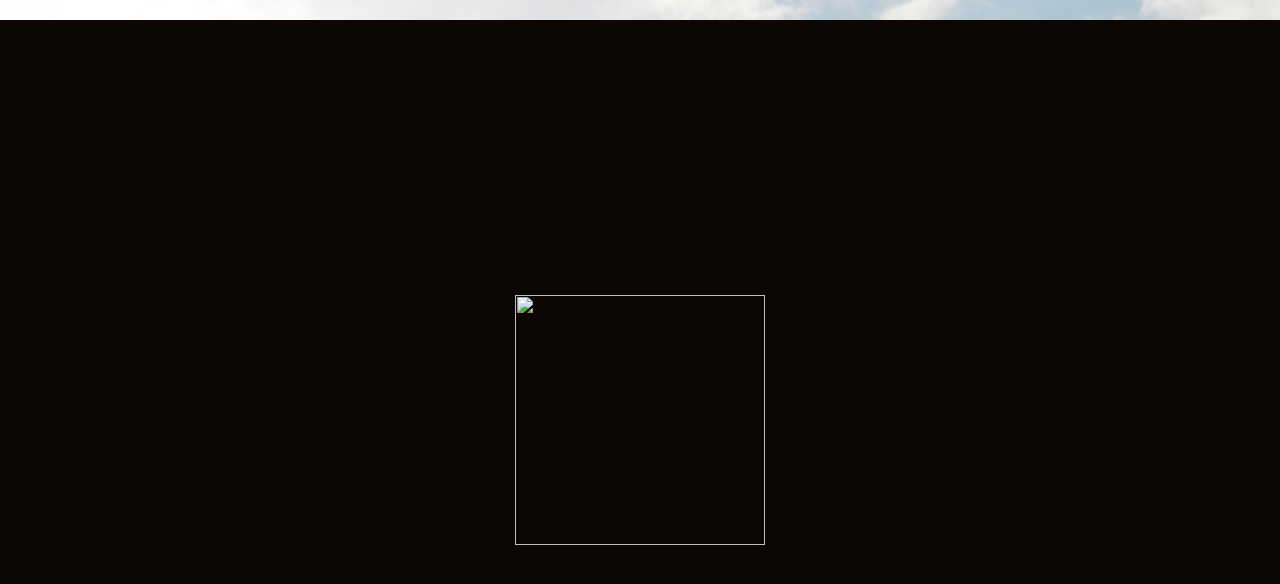
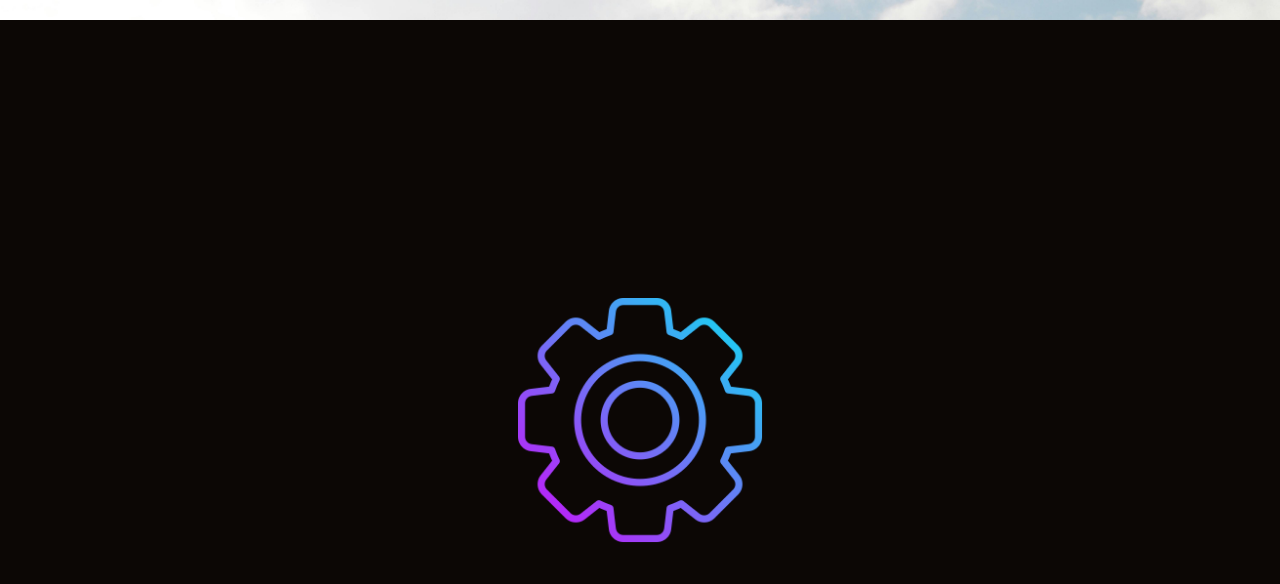
Before and after one commit to devikav1410/portfolio-webpage, a plain HTML site: page index.html in a window 1280 px wide. Drawn offline with Linux system fonts and the light colour scheme.

Commit message:
Update index.html

```diff
--- a/index.html
+++ b/index.html
@@ -6,7 +6,7 @@
     </head>
 <body>
  <div class="loader">
-  <img src="l4.png">
+  <img src="./images/l4.png">
  </div>
  <div id="content" style="display: none;">
 <h1>
```
